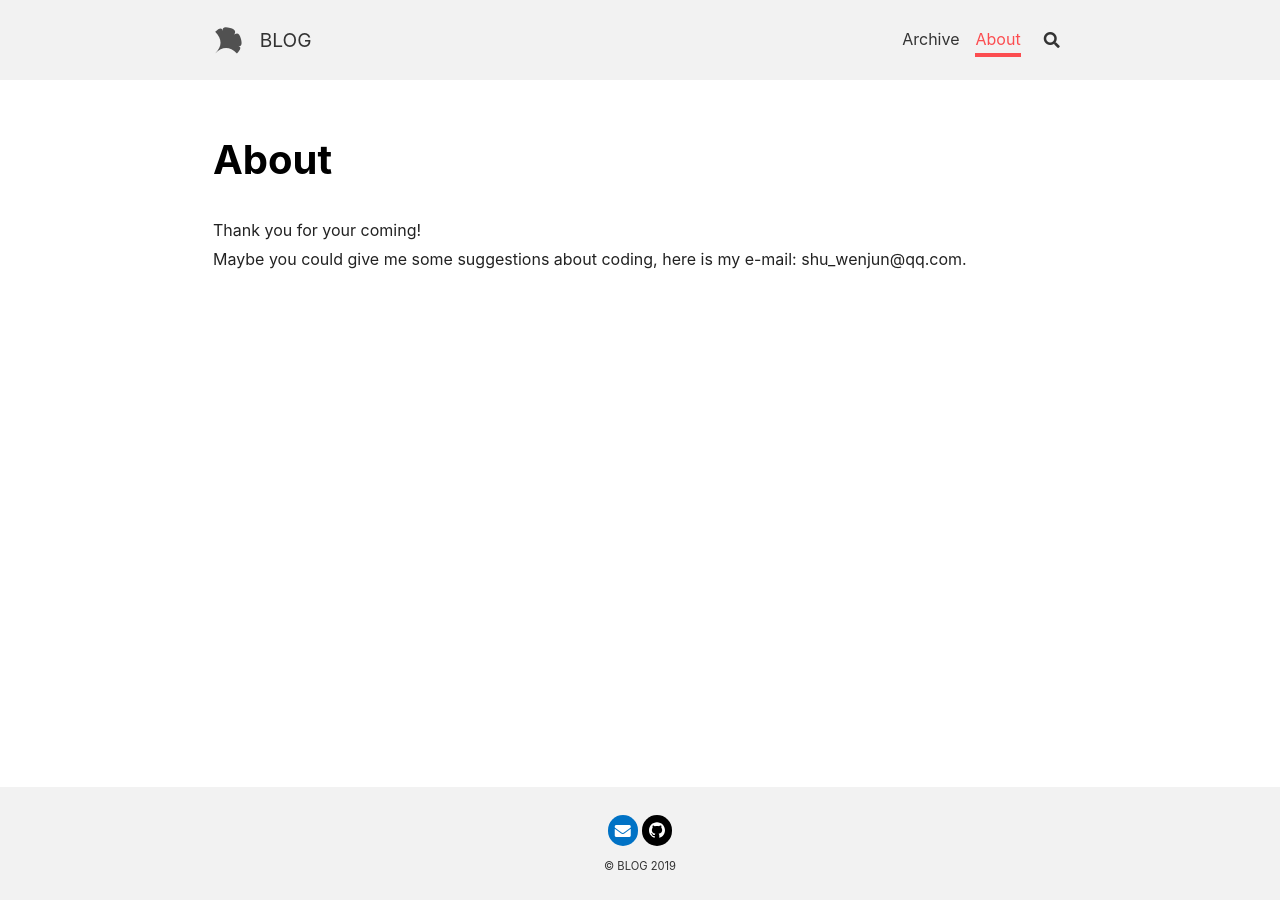
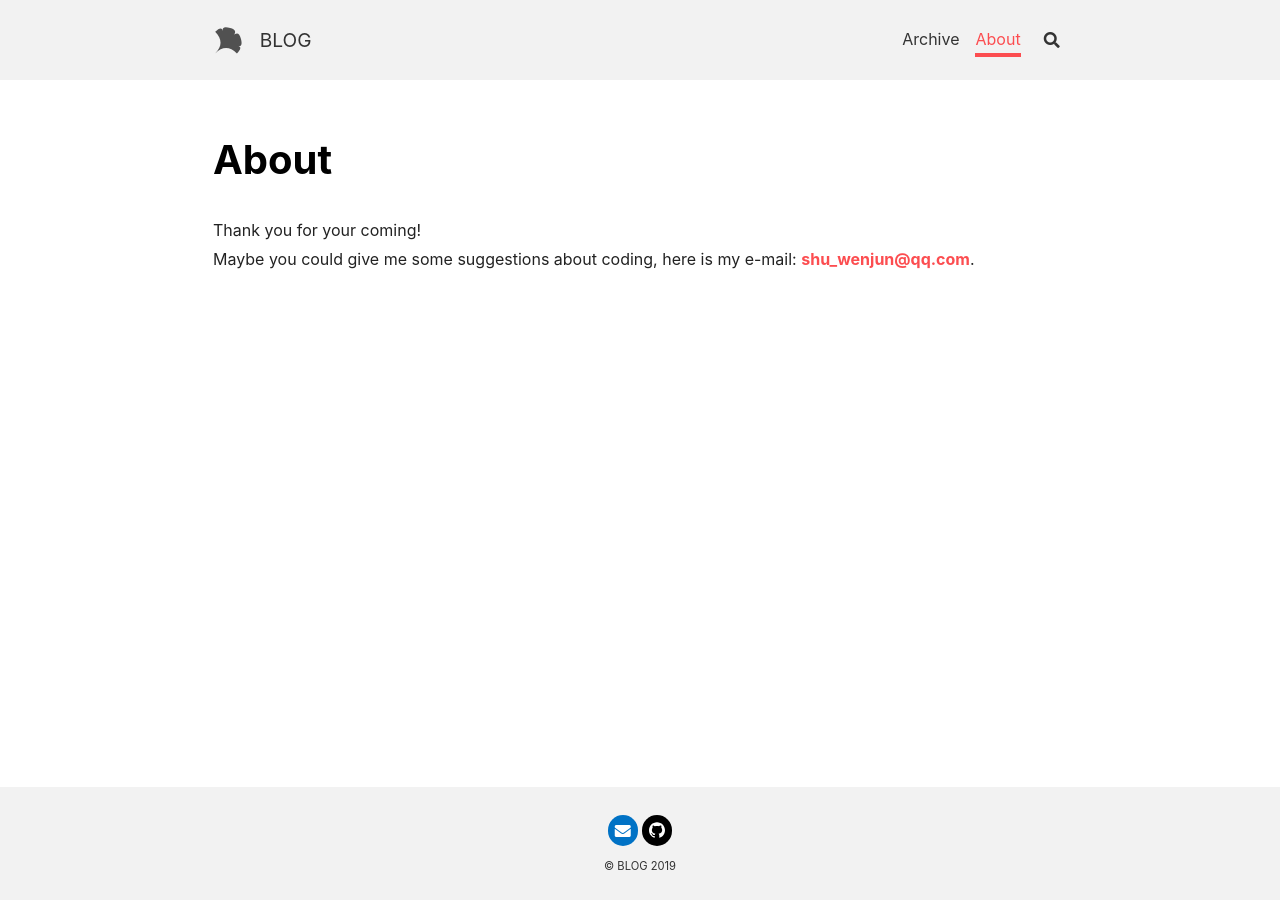
Before and after one commit to sureally/sureally.github.io, a Jekyll site: the page built from about.md, in a window 1280 px wide. Built offline with Jekyll 4.4.1, drawn with Linux system fonts in a browser that asks for light colours; nearby versions of some CDN libraries; part of the change alters nothing that is shown.

Commit message:
Blog 更新。

```diff
--- a/about.md
+++ b/about.md
@@ -20,4 +20,4 @@ key: page-about
 
 Thank you for your coming!
 Maybe you could give me some suggestions about coding,
-here is my e-mail: shu_wenjun@qq.com.
+here is my e-mail: <shu_wenjun@qq.com>.
```
